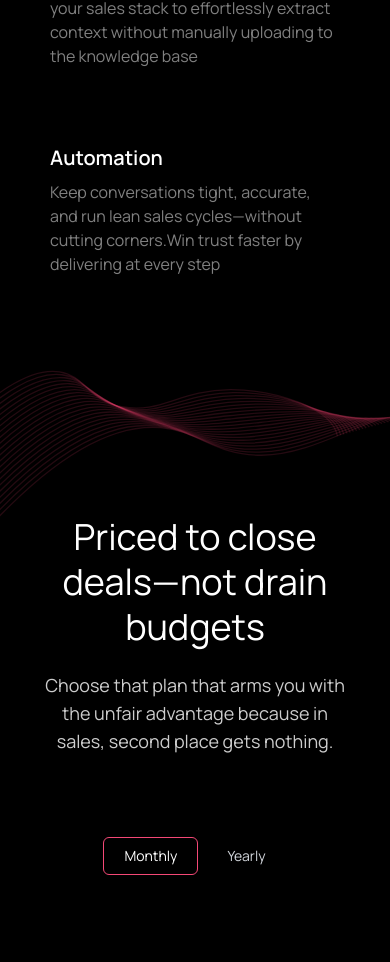
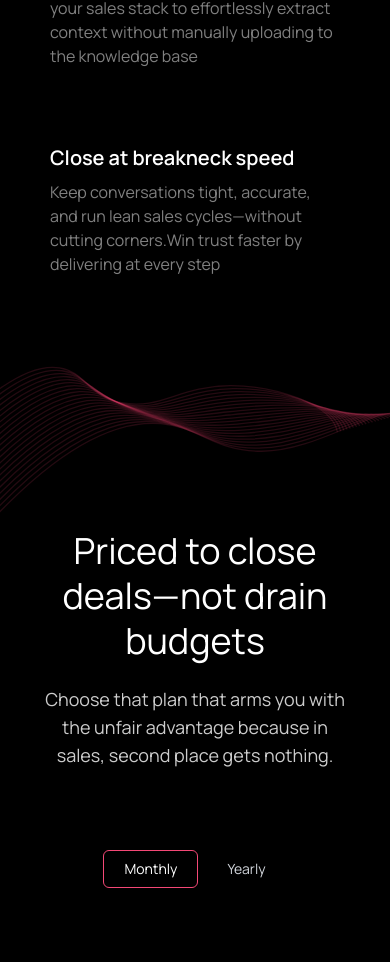
Before and after one commit to alberthodo/HumanicWebsite, a React (Vite) app in the folder humanic/: page / in a window 390 px wide. Shown: the part 3171-4133 px from the top of the page. Built offline with nearby package versions, Linux system fonts and the light colour scheme.

Commit message:
automation

```diff
--- a/humanic/src/Pricing.jsx
+++ b/humanic/src/Pricing.jsx
@@ -8,16 +8,16 @@ export default function Pricing() {
 
   return (
 
-    <div className="relative min-h-screen w-full bg-black flex flex-col items-center justify-center px-6 py-16 space-y-16 overflow-hidden font-manrope">
+    <div className="relative min-h-screen w-full bg-black flex flex-col items-center justify-center px-6 py-16 space-y-16 overflow-hidden font-manrope scrollbar-hide">
 
       {/* Top Wave SVG */}
-      <div className="absolute w-[100%] md:w-[100%] h-[100%] opacity-100 pointer-events-none select-none object-cover pt-[1%]">
+      <div className="absolute w-[100%] md:w-[100%] h-[100%] opacity-100 pointer-events-none select-none object-cover md:pt-[1%]">
         <img src="/Capa 1.svg" alt="Wave background" className="w-full object-cover" />
       </div>
 
       {/* Text Section */}
-      <div className="relative z-10 text-center px-4 mt-32 md:mt-48 pt-[6%] font-manrope" data-aos = "fade-up">
-        <h1 className="text-4xl md:text-5xl leading-tight text-white">
+      <div className="relative z-10 text-center px-4 mt-32 md:mt-48 pt-[10%] font-manrope" data-aos = "fade-up">
+        <h1 className="text-4xl md:text-5xl leading-tight text-white ">
           Priced to close deals—not drain budgets
         </h1>
         <p className="mt-4 text-[rgba(255,255,255,0.8)] text-lg md:text-xl max-w-5xl mx-auto pt-[2%]">
--- a/humanic/src/cardsSection.jsx
+++ b/humanic/src/cardsSection.jsx
@@ -217,7 +217,7 @@ export default function CardsSection() {
       text: 'Humanic integrates seamlessly with your sales stack to effortlessly extract context without manually uploading to the knowledge base',
     },
     {
-      title: 'Automation',
+      title: 'Close at breakneck speed',
       text: "Keep conversations tight, accurate, and run lean sales cycles—without cutting corners.Win trust faster by  delivering at every step",
     },
   ].map((card, i) => (
```
